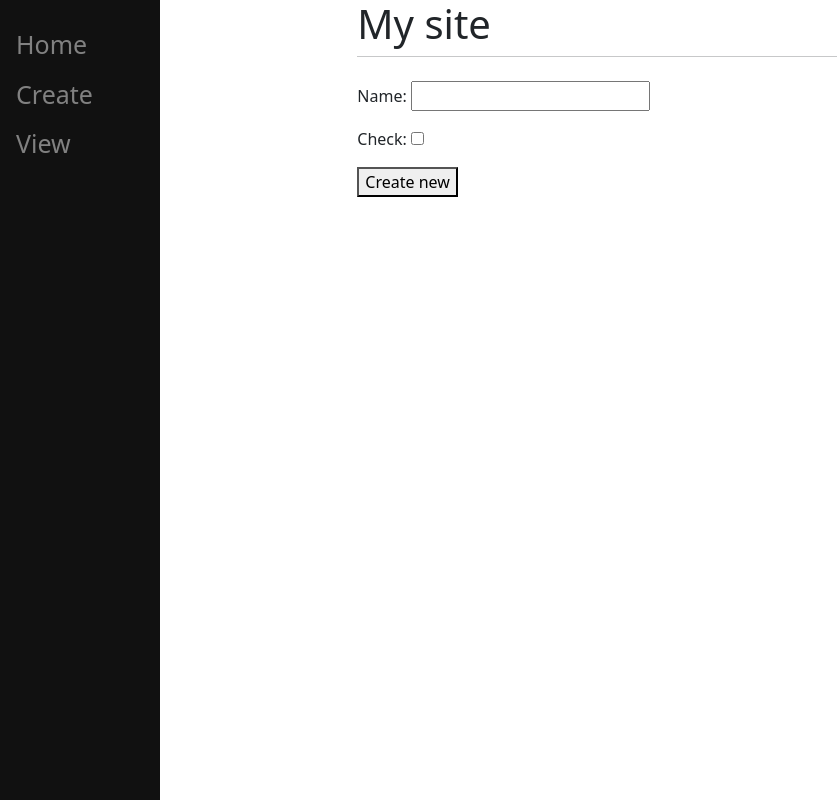
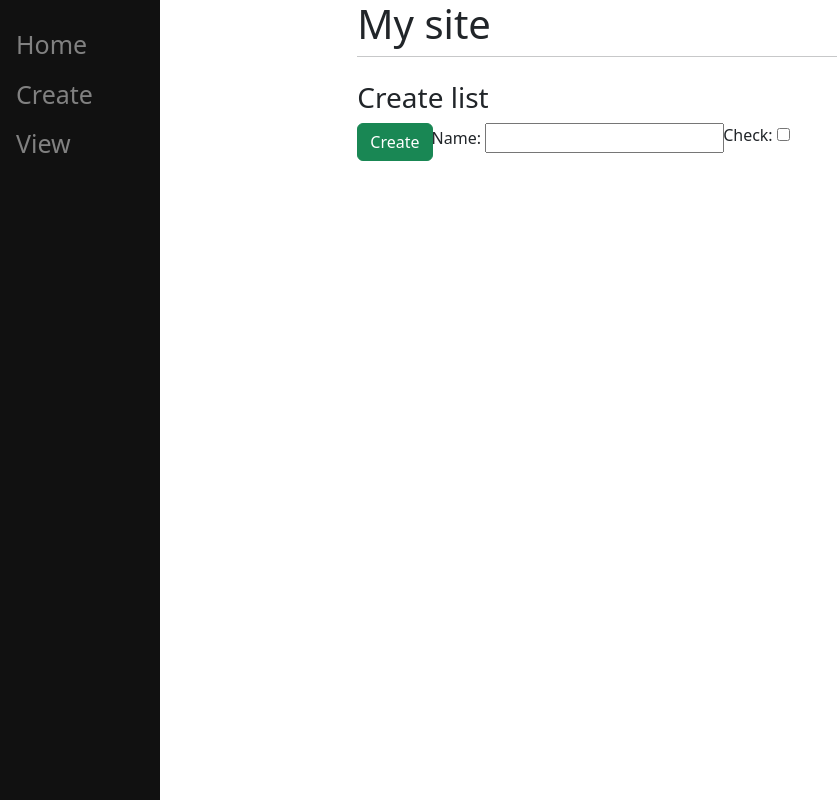
Before and after one commit to clgonzalez93/fantasy_django, a Django app: page /create/ in a window 1280 px wide. Shown: the whole page, without its empty margins (0-837 px from the left). Run offline with Django 5.2, Linux system fonts and the light colour scheme.

Commit message:
added bootstrap to create page

```diff
--- a/main/templates/main/create.html
+++ b/main/templates/main/create.html
@@ -1,9 +1,14 @@
 {% extends 'main/base.html' %}
 {% block title %}Create new list{% endblock %}
 {% block content %}
-<form method="post" action="/create/">
+<h3>Create list</h3>
+<form method="post" action="/create/" class="form-group">
     {% csrf_token %}
-    {{form.as_p}}
-    <button type="submit", name="save">Create new</button>
+    <div class="input-group mb-3">
+        <div class="input-group-prepend">
+            <button type="submit", name="save" class="btn btn-success">Create</button>
+        </div>
+        {{form.as_p}}
+    </div>
 </form>
 {% endblock %}
```
